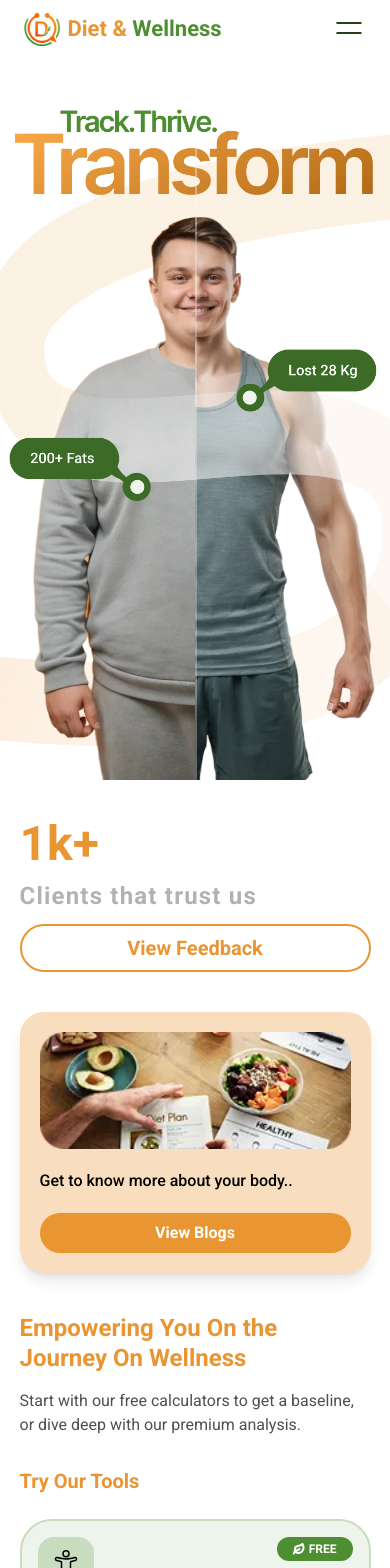
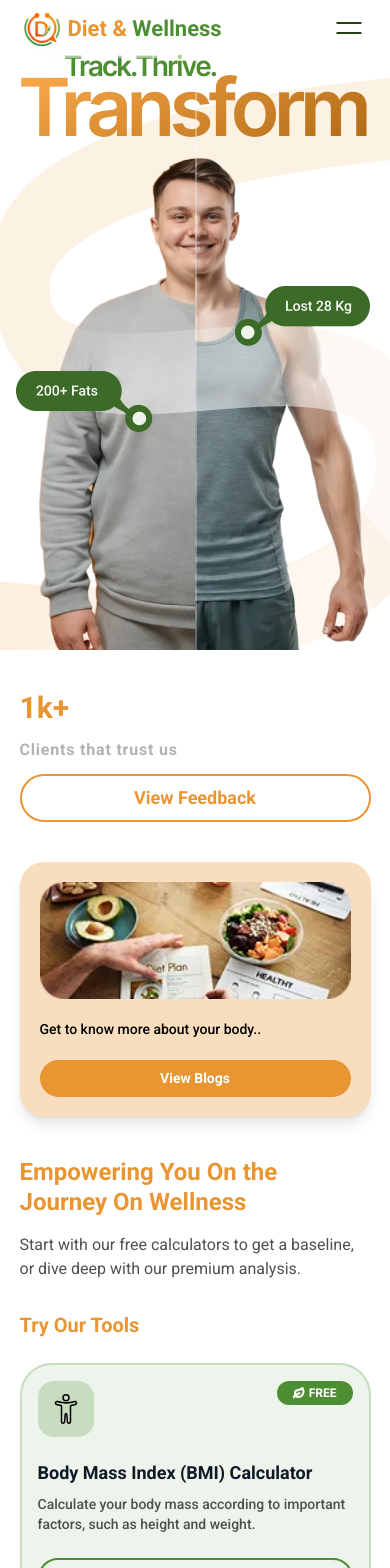
Before and after one commit to Diet-and-Wellness/Frontend, a Next.js app: page /en in a window 390 px wide. Shown: the top 1568 px of the page. Built offline with nearby package versions, Linux system fonts and the light colour scheme.

Commit message:
responsive optimizations

```diff
--- a/app/[locale]/components/Home/Hero.tsx
+++ b/app/[locale]/components/Home/Hero.tsx
@@ -33,7 +33,7 @@ const Hero = () => {
         whileInView={{ opacity: 1, y: 0 }}
         viewport={{ once: true }}
         transition={{ duration: 1, ease: "easeInOut" }}
-        className={`mx-auto overflow-hidden max-w-full ${windowWidth <= 550 ? "aspect-5/10 mt-0" : "aspect-15.5/10 mt-15"}`}
+        className={`mx-auto overflow-hidden max-w-full ${windowWidth <= 550 ? "aspect-6/10 mt-0" : "aspect-15.5/10 mt-15"}`}
       >
         {windowWidth <= 550 ? (
           <ImageComparison className="w-full h-full" enableHover>
@@ -77,15 +77,17 @@ const Hero = () => {
           transition={{ duration: 0.6, ease: "easeInOut" }}
           className="flex flex-col gap-3 w-full md:w-fit"
         >
-          <p className="text-5xl font-extrabold text-[#E99532]">1k+</p>
+          <p className="text-3xl md:text-4xl lg:text-5xl font-extrabold text-[#E99532]">
+            1k+
+          </p>
 
-          <p className="text-[#B2B2B2] text-2xl tracking-wider font-bold">
+          <p className="text-[#B2B2B2] xl lg:text-2xl tracking-wider font-bold">
             {t("hero.clientsTrustUs")}
           </p>
 
           <motion.button
             whileTap={{ scale: 0.95 }}
-            className="pointer-events-auto px-10 py-2 border-2 border-[#E99532] rounded-full text-[#E99532] font-bold text-xl hover:bg-[#E99532] hover:text-white transition-all duration-300 cursor-pointer"
+            className="pointer-events-auto px-10 py-2 border-2 border-[#E99532] rounded-full text-[#E99532] font-bold text-lg lg:text-xl hover:bg-[#E99532] hover:text-white transition-all duration-300 cursor-pointer"
           >
             {t("hero.viewFeedback")}
           </motion.button>
@@ -107,13 +109,13 @@ const Hero = () => {
             className="rounded-xl w-full"
           />
 
-          <p className="text-[16px] font-medium">
+          <p className="text-[14px] md:text-[16px] font-medium">
             {t("hero.getToKnowMoreAboutYourBody")}
           </p>
 
           <motion.button
             whileTap={{ scale: 0.95 }}
-            className="pointer-events-auto px-10 py-2 rounded-full text-white font-bold text-[16px] bg-[#E99532] hover:bg-[#c76a00] transition-all duration-300 cursor-pointer"
+            className="pointer-events-auto px-10 py-2 rounded-full text-white font-bold text-[14px] md:text-[16px] bg-[#E99532] hover:bg-[#c76a00] transition-all duration-300 cursor-pointer"
           >
             {t("hero.viewBlogs")}
           </motion.button>
```
